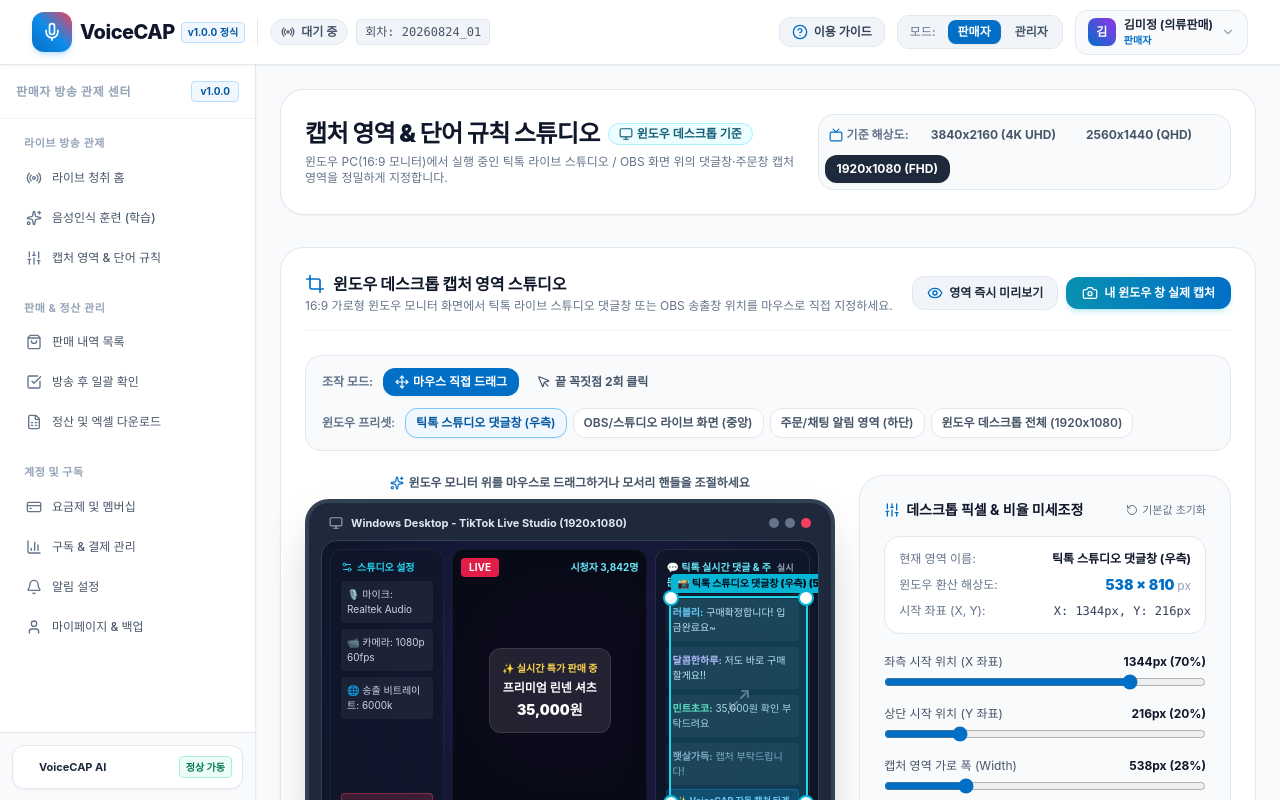
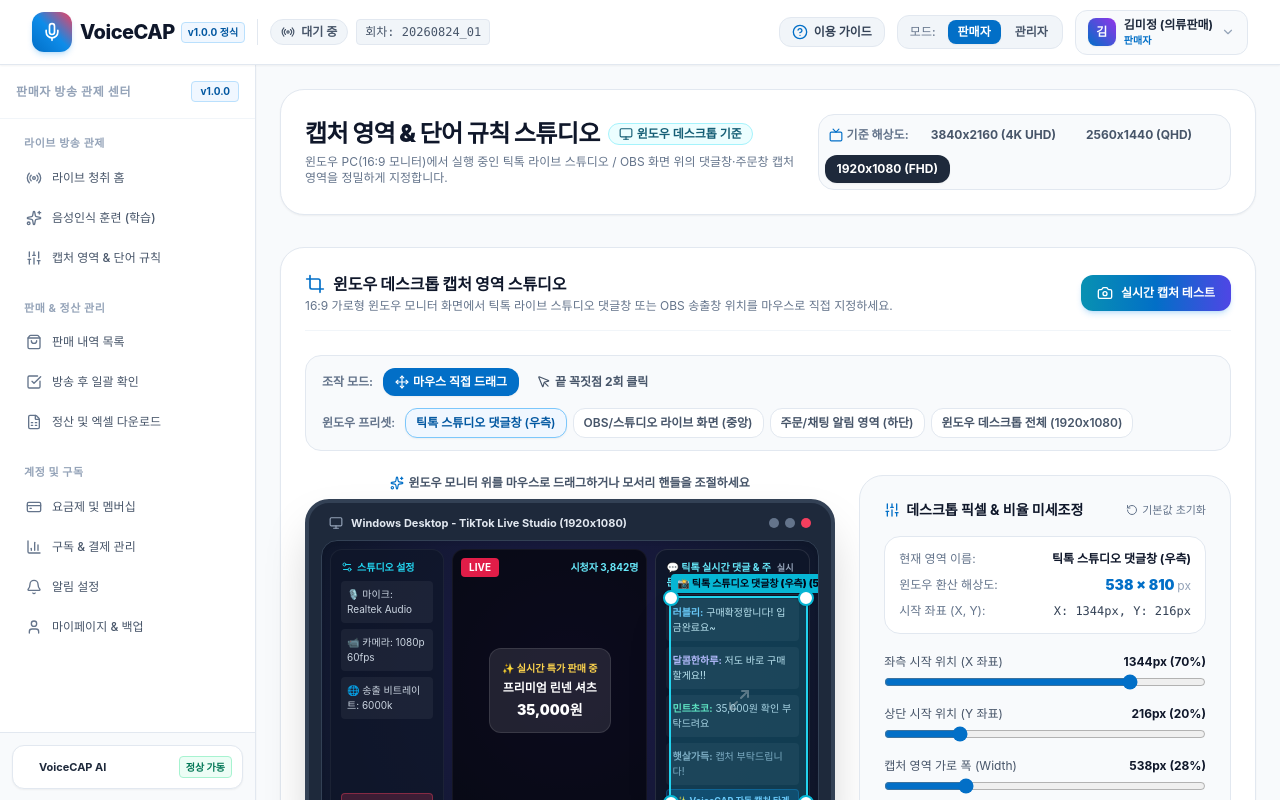
Before and after one commit to nettman001-hub/voice-pin-web, a React (Vite) app: page /rules in a window 1280 px wide. Shown: the top 800 px of the page. Built offline with nearby package versions, Linux system fonts and the light colour scheme; a web font is replaced by a local one.

Commit message:
fix: 캡처 테스트 시 브라우저 공유창 팝업을 완전히 제거하고 지정 영역 즉시 고화질 캡처로 단일화

```diff
--- a/src/pages/seller/RecognitionRulesPage.tsx
+++ b/src/pages/seller/RecognitionRulesPage.tsx
@@ -235,38 +235,17 @@
     setCaptureAreaConfig(updated);
   };
 
-  // 1. 실제 윈도우 화면/창 공유 기반 캡처 테스트
-  const handleTestCaptureReal = async () => {
-    setIsTestingCapture(true);
-    setToastMsg('🪟 캡처할 윈도우 창(틱톡 라이브 스튜디오 / OBS) 또는 화면을 선택해 주세요.');
-    try {
-      const imgUrl = await screenCaptureService.captureArea(null, currentArea, {
-        nickname: '러블리샵',
-        amount: 35000,
-        timestamp: new Date().toLocaleTimeString('ko-KR')
-      });
-      if (imgUrl) {
-        setTestCaptureUrl(imgUrl);
-        setToastMsg('📸 선택한 윈도우 화면의 지정 영역 캡처가 완료되었습니다!');
-      }
-    } catch (e) {
-      console.error(e);
-      alert('화면 캡처 테스트 중 오류가 발생했습니다.');
-    } finally {
-      setIsTestingCapture(false);
-    }
-  };
-
-  // 2. 팝업창 없이 즉시 지정 영역 프리뷰 캡처
-  const handleTestCaptureInstant = async () => {
+  // 실시간 윈도우 영역 캡처 테스트 (공유창 팝업 없이 즉시 지정 영역 크롭 캡처)
+  const handleTestCapture = async () => {
     setIsTestingCapture(true);
     try {
       const canvas = document.createElement('canvas');
       const ctx = canvas.getContext('2d');
       if (ctx) {
-        canvas.width = 960;
-        canvas.height = 540;
+        canvas.width = desktopResolution.width;
+        canvas.height = desktopResolution.height;
 
+        // 1. 윈도우 데스크톱 배경
         const grad = ctx.createLinearGradient(0, 0, canvas.width, canvas.height);
         grad.addColorStop(0, '#0f172a');
         grad.addColorStop(0.5, '#1e1b4b');
@@ -274,38 +253,61 @@
         ctx.fillStyle = grad;
         ctx.fillRect(0, 0, canvas.width, canvas.height);
 
-        // 윈도우 창 상단바
-        ctx.fillStyle = 'rgba(30, 41, 59, 0.9)';
-        ctx.fillRect(0, 0, canvas.width, 32);
+        // 2. 윈도우 창 상단바
+        ctx.fillStyle = 'rgba(30, 41, 59, 0.95)';
+        ctx.fillRect(0, 0, canvas.width, 36);
         ctx.fillStyle = '#94a3b8';
-        ctx.font = 'bold 11px sans-serif';
-        ctx.fillText('🪟 Windows Desktop - TikTok Live Studio', 16, 20);
+        ctx.font = 'bold 13px sans-serif';
+        ctx.fillText(`🪟 Windows Desktop - TikTok Live Studio (${desktopResolution.width}x${desktopResolution.height})`, 16, 23);
 
-        // 댓글창 영역
-        ctx.fillStyle = 'rgba(15, 23, 42, 0.85)';
-        ctx.roundRect ? ctx.roundRect(canvas.width - 340, 45, 320, canvas.height - 60, 16) : ctx.fillRect(canvas.width - 340, 45, 320, canvas.height - 60);
-        ctx.fill();
+        // 3. 좌측 도구함
+        ctx.fillStyle = 'rgba(15, 23, 42, 0.8)';
+        ctx.fillRect(20, 50, canvas.width * 0.22, canvas.height - 70);
+
+        // 4. 중앙 송출 프리뷰
+        ctx.fillStyle = '#000000';
+        ctx.fillRect(canvas.width * 0.25, 50, canvas.width * 0.44, canvas.height - 70);
+        ctx.fillStyle = '#ffffff';
+        ctx.font = 'bold 16px sans-serif';
+        ctx.fillText('🔴 LIVE 메인 송출 영상', canvas.width * 0.25 + 20, 85);
+
+        // 5. 우측 틱톡 실시간 댓글 및 주문 패널
+        const commentX = canvas.width * 0.71;
+        const commentW = canvas.width * 0.27;
+        ctx.fillStyle = 'rgba(15, 23, 42, 0.9)';
+        ctx.fillRect(commentX, 50, commentW, canvas.height - 70);
+        ctx.strokeStyle = 'rgba(56, 189, 248, 0.5)';
+        ctx.lineWidth = 2;
+        ctx.strokeRect(commentX, 50, commentW, canvas.height - 70);
 
         ctx.fillStyle = '#38bdf8';
-        ctx.font = 'bold 13px sans-serif';
-        ctx.fillText('💬 틱톡 실시간 댓글 및 구매창', canvas.width - 325, 75);
+        ctx.font = 'bold 15px sans-serif';
+        ctx.fillText('💬 틱톡 실시간 댓글 및 구매창', commentX + 16, 85);
 
+        // 구매 댓글 렌더링
         ctx.fillStyle = '#f8fafc';
-        ctx.font = 'bold 12px sans-serif';
-        ctx.fillText('✨ 러블리샵님: 구매확정 (35,000원)', canvas.width - 325, 110);
+        ctx.font = 'bold 14px sans-serif';
+        ctx.fillText('✨ 러블리샵: 구매확정! 35,000원 입금했습니다', commentX + 16, 130);
+        ctx.fillStyle = '#94a3b8';
+        ctx.font = '12px sans-serif';
+        ctx.fillText(`⏰ ${new Date().toLocaleTimeString('ko-KR')} • 자동판매인식`, commentX + 16, 155);
+
+        ctx.fillStyle = '#e2e8f0';
+        ctx.font = 'bold 14px sans-serif';
+        ctx.fillText('✨ 달콤한하루: 저도 35,000원 주문이요~', commentX + 16, 200);
 
         ctx.fillStyle = '#94a3b8';
-        ctx.font = '11px sans-serif';
-        ctx.fillText(`⏰ ${new Date().toLocaleTimeString('ko-KR')} • 결제 완료`, canvas.width - 325, 130);
+        ctx.font = '12px sans-serif';
+        ctx.fillText('✨ 민트초코: 캡처 부탁드려요!', commentX + 16, 245);
 
-        // 워터마크
-        ctx.fillStyle = 'rgba(15, 23, 42, 0.7)';
-        ctx.fillRect(canvas.width - 150, canvas.height - 36, 140, 26);
+        // 6. 워터마크 태그
+        ctx.fillStyle = 'rgba(15, 23, 42, 0.8)';
+        ctx.fillRect(canvas.width - 170, canvas.height - 40, 160, 30);
         ctx.fillStyle = '#38bdf8';
-        ctx.font = 'bold 12px sans-serif';
-        ctx.fillText('🎙️ VoiceCAP 자동캡처', canvas.width - 142, canvas.height - 18);
+        ctx.font = 'bold 13px sans-serif';
+        ctx.fillText('🎙️ VoiceCAP 자동캡처', canvas.width - 160, canvas.height - 20);
 
-        // 현재 설정 영역으로 크롭
+        // 현재 지정 영역(X, Y, W, H)으로 정밀 크롭
         const cropCanvas = document.createElement('canvas');
         const cropCtx = cropCanvas.getContext('2d');
         const sx = Math.floor(canvas.width * currentArea.xRatio);
@@ -318,7 +320,8 @@
         cropCtx?.drawImage(canvas, sx, sy, sw, sh, 0, 0, sw, sh);
 
         setTestCaptureUrl(cropCanvas.toDataURL('image/png'));
-        setToastMsg('📸 지정한 영역의 캡처 프리뷰가 생성되었습니다!');
+        setToastMsg(`📸 지정한 윈도우 영역(${pixelW}x${pixelH}px)의 실시간 캡처가 완료되었습니다!`);
+        setTimeout(() => setToastMsg(null), 3000);
       }
     } finally {
       setIsTestingCapture(false);
@@ -401,23 +404,14 @@
             </p>
           </div>
 
-          <div className="flex flex-wrap items-center gap-2">
+          <div className="flex items-center space-x-2">
             <button
-              onClick={handleTestCaptureInstant}
+              onClick={handleTestCapture}
               disabled={isTestingCapture}
-              className="px-3.5 py-2 rounded-xl bg-slate-100 hover:bg-slate-200 text-slate-800 text-xs font-bold border border-slate-200 flex items-center space-x-1.5 transition"
-            >
-              <Eye className="w-4 h-4 text-brand-600" />
-              <span>영역 즉시 미리보기</span>
-            </button>
-
-            <button
-              onClick={handleTestCaptureReal}
-              disabled={isTestingCapture}
-              className="px-4 py-2 rounded-xl bg-gradient-to-r from-cyan-600 to-brand-600 hover:from-cyan-500 hover:to-brand-500 text-white text-xs font-bold shadow-md shadow-cyan-500/20 flex items-center space-x-1.5 transition"
+              className="px-4 py-2.5 rounded-xl bg-gradient-to-r from-cyan-600 via-brand-600 to-indigo-600 hover:from-cyan-500 hover:to-brand-500 text-white text-xs font-bold shadow-md shadow-brand-500/20 flex items-center space-x-2 transition transform hover:-translate-y-0.5"
             >
               <Camera className="w-4 h-4" />
-              <span>{isTestingCapture ? '캡처 처리 중...' : '내 윈도우 창 실제 캡처'}</span>
+              <span>{isTestingCapture ? '캡처 처리 중...' : '실시간 캡처 테스트'}</span>
             </button>
           </div>
         </div>
```
